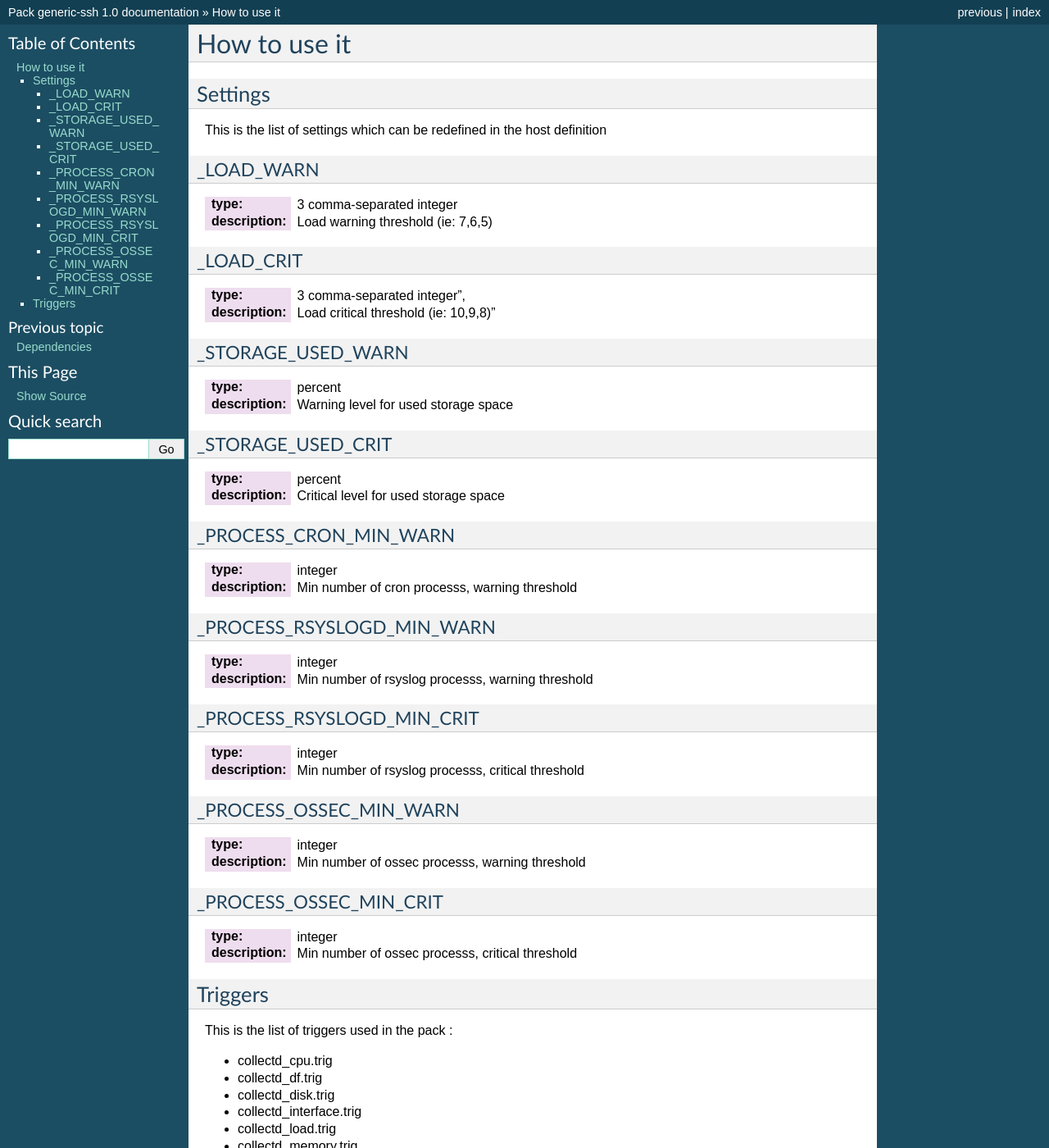
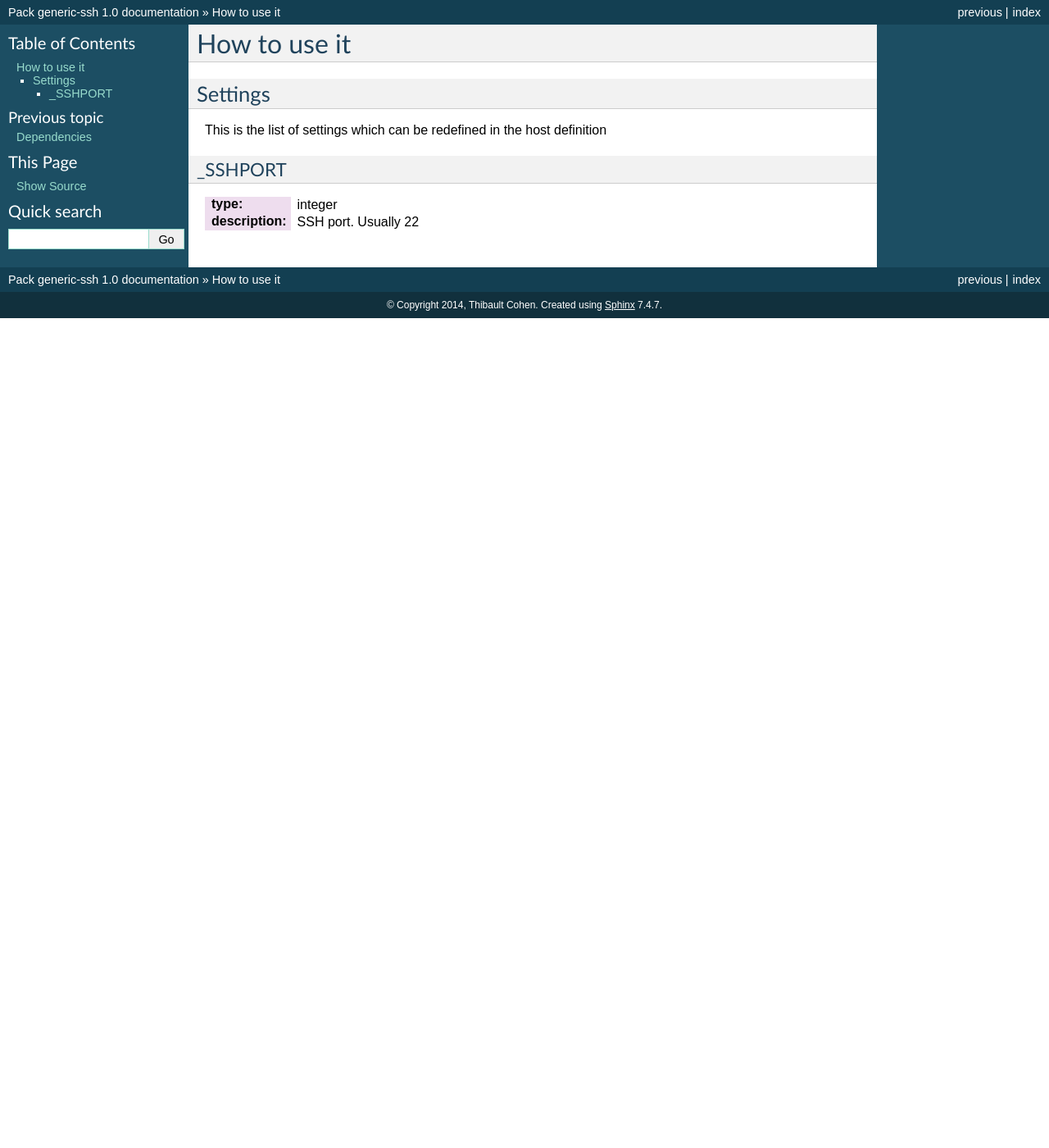
Before and after one commit to savoirfairelinux/monitoring-tools, a Sphinx documentation site: the page built from doc/source/howtouseit.rst, in a window 1280 px wide and 1400 px high. Shown: the whole window at 82% size. Built offline with Sphinx 7.4.7, drawn with Linux system fonts in a browser that asks for light colours; some of the changed text lies outside the part shown.

Commit message:
Copy from old repo

```diff
--- a/doc/source/howtouseit.rst
+++ b/doc/source/howtouseit.rst
@@ -7,81 +7,8 @@ Settings
 
 This is the list of settings which can be redefined in the host definition
 
-_LOAD_WARN
+_SSHPORT
 ----------
 
-:type:              3 comma-separated integer
-:description:       Load warning threshold (ie: 7,6,5)
-
-
-_LOAD_CRIT
-----------
-
-:type:              3 comma-separated integer",
-:description:        Load critical threshold (ie: 10,9,8)"
-
-
-_STORAGE_USED_WARN
-------------------
-
-:type:              percent
-:description:       Warning level for used storage space
-
-
-_STORAGE_USED_CRIT
-------------------
-
-:type:              percent
-:description:       Critical level for used storage space
-
-
-_PROCESS_CRON_MIN_WARN
-----------------------
-
 :type:              integer
-:description:       Min number of cron processs, warning threshold
-
-
-
-_PROCESS_RSYSLOGD_MIN_WARN
---------------------------
-
-:type:              integer
-:description:       Min number of rsyslog processs, warning threshold
-
-
-_PROCESS_RSYSLOGD_MIN_CRIT
---------------------------
-
-:type:              integer
-:description:       Min number of rsyslog processs, critical threshold
-
-
-_PROCESS_OSSEC_MIN_WARN
------------------------
-
-:type:              integer
-:description:       Min number of ossec processs, warning threshold
-
-
-_PROCESS_OSSEC_MIN_CRIT
------------------------
-
-:type:              integer
-:description:       Min number of ossec processs, critical threshold
-
-
-Triggers
-~~~~~~~~
-
-This is the list of triggers used in the pack :
-
-* collectd_cpu.trig
-* collectd_df.trig
-* collectd_disk.trig
-* collectd_interface.trig
-* collectd_load.trig
-* collectd_memory.trig
-* collectd_processes.trig
-* collectd_swap.trig
-* collectd_users.trig
+:description:       SSH port. Usually 22
--- a/doc/source/index.rst
+++ b/doc/source/index.rst
@@ -1,9 +1,9 @@
-.. Pack generic-dhcp documentation master file, created by
+.. Pack generic-ssh documentation master file, created by
    sphinx-quickstart on Thu Feb 13 09:50:04 2014.
    You can adapt this file completely to your liking, but it should at least
    contain the root `toctree` directive.
 
-Welcome to Pack generic-dhcp's documentation!
+Welcome to Pack generic-ssh's documentation!
 ==============================================
 
 Contents:
```
Also changed, not shown: doc/source/dependencies.rst (+4 -14 lines), package.json (+14 -10 lines), 4 other files.
